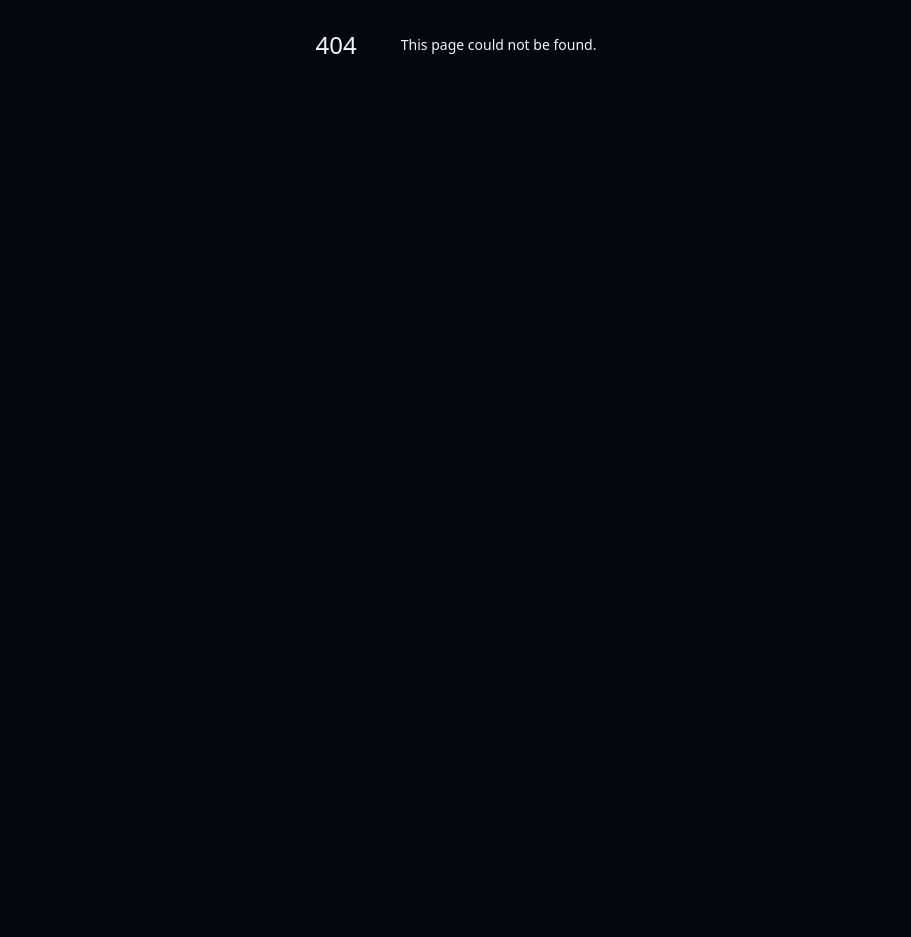
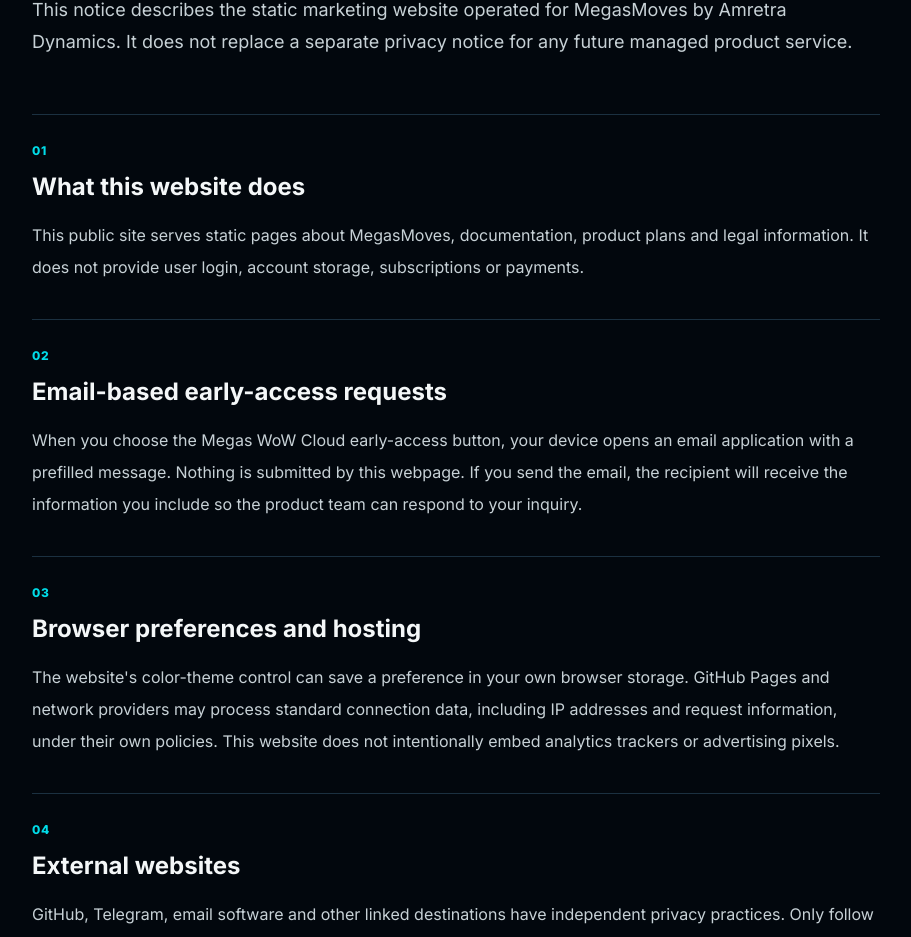
Before and after one commit to Amretra-Dynamics/megasmoves, a Next.js app in the folder marketing/: page /megasmoves/privacy in a window 1280 px wide. Before the commit this address had no page. Shown: the part 356-1293 px from the top of the page, without its empty margins (184-1095 px from the left). Before the commit the page ends 800 px from the top, so only its background shows below. Built offline with nearby package versions, Linux system fonts and the light colour scheme; a web font is replaced by a local one.

Commit message:
Add public marketing legal/docs section: marketing/src/app/privacy/page.tsx

```diff
--- /dev/null
+++ b/marketing/src/app/privacy/page.tsx
@@ -0,0 +1,15 @@
+import Link from "next/link";
+import { ArrowRight, LockKeyhole, Mail } from "lucide-react";
+import Header from "@/components/Header"; import Footer from "@/components/Footer";
+export const metadata = { title:"Privacy Policy | MegasMoves Website", description:"Privacy notice for the public static MegasMoves marketing and early-access website." };
+const items=[
+{title:"What this website does",text:"This public site serves static pages about MegasMoves, documentation, product plans and legal information. It does not provide user login, account storage, subscriptions or payments."},
+{title:"Email-based early-access requests",text:"When you choose the Megas WoW Cloud early-access button, your device opens an email application with a prefilled message. Nothing is submitted by this webpage. If you send the email, the recipient will receive the information you include so the product team can respond to your inquiry."},
+{title:"Browser preferences and hosting",text:"The website's color-theme control can save a preference in your own browser storage. GitHub Pages and network providers may process standard connection data, including IP addresses and request information, under their own policies. This website does not intentionally embed analytics trackers or advertising pixels."},
+{title:"External websites",text:"GitHub, Telegram, email software and other linked destinations have independent privacy practices. Only follow links you trust, and review their notices before sharing information."},
+{title:"Contact and requests",text:"For a question about an early-access email or to request that your contact details not be used for further replies, contact master@megasmoves.io. Avoid including private credentials or device-control secrets."},
+];
+export default function Privacy(){return <div className="site-surface min-h-screen"><Header/><main className="mx-auto max-w-4xl px-6 py-16 md:py-24"><p className="eyebrow"><LockKeyhole className="h-4 w-4"/> WEBSITE PRIVACY</p><h1 className="mt-5 text-5xl font-extrabold tracking-[-0.05em] md:text-6xl">Privacy, without the guesswork.</h1><p className="mt-6 text-lg leading-8 text-[var(--text-soft)]">This notice describes the static marketing website operated for MegasMoves by Amretra Dynamics. It does not replace a separate privacy notice for any future managed product service.</p>
+<div className="mt-14 space-y-9">{items.map((x,i)=><section key={x.title} className="border-t border-[var(--line)] pt-7"><p className="text-xs font-extrabold tracking-wider text-[var(--accent)]">0{i+1}</p><h2 className="mt-3 text-2xl font-bold">{x.title}</h2><p className="mt-4 text-base leading-8 text-[var(--text-soft)]">{x.text}</p></section>)}</div>
+<div className="mt-12 flex flex-wrap gap-3"><a href="mailto:master@megasmoves.io" className="button button--primary"><Mail className="h-4 w-4"/> Contact us</a><Link href="/legal" className="button button--quiet">Legal center <ArrowRight className="h-4 w-4"/></Link></div>
+</main><Footer/></div>}
```
